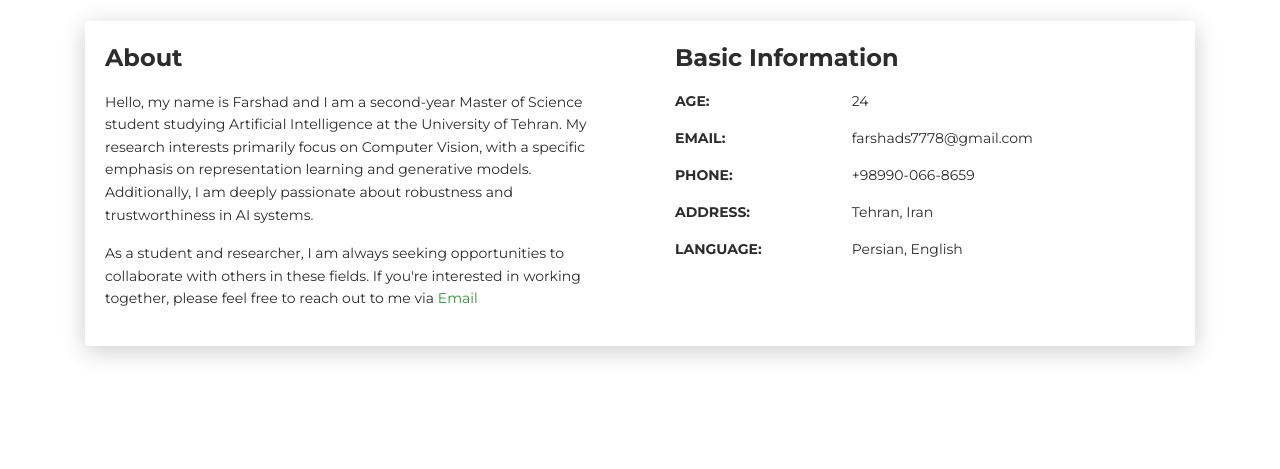
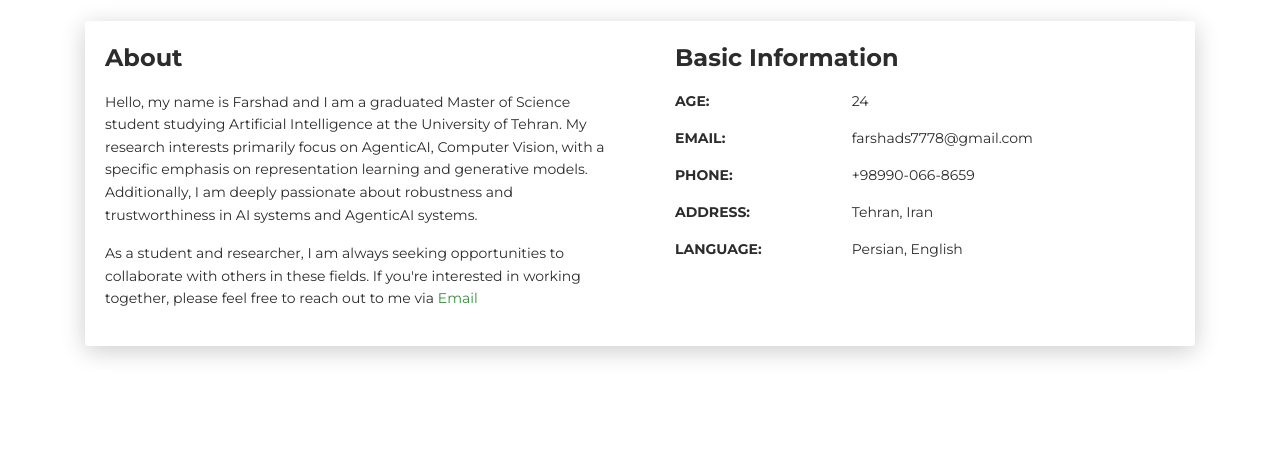
Before and after one commit to farshadsangari/farshadsangari.github.io, a plain HTML site: page index.html in a window 1280 px wide. Shown: the part 599-1068 px from the top of the page. Drawn offline with Linux system fonts and the light colour scheme.

Commit message:
Update index.html

```diff
--- a/index.html
+++ b/index.html
@@ -68,7 +68,7 @@
         <div class="col-lg-6 col-md-12">
           <div class="card-body">
             <div class="h4 mt-0 title">About</div>
-              <p>Hello, my name is Farshad and I am a second-year Master of Science student studying Artificial Intelligence at the University of Tehran. My research interests primarily focus on Computer Vision, with a specific emphasis on representation learning and generative models. Additionally, I am deeply passionate about robustness and trustworthiness in AI systems.</p>
+              <p>Hello, my name is Farshad and I am a graduated Master of Science student studying Artificial Intelligence at the University of Tehran. My research interests primarily focus on AgenticAI, Computer Vision, with a specific emphasis on representation learning and generative models. Additionally, I am deeply passionate about robustness and trustworthiness in AI systems and AgenticAI systems.</p>
               <p>As a student and researcher, I am always seeking opportunities to collaborate with others in these fields. If you're interested in working together, please feel free to reach out to me via <a href="mailto:farshads7778@gmail.com?subject=intention of cooperation from [name]-[title]-[institute]">Email</a></p>
           </div>
         </div>
```
